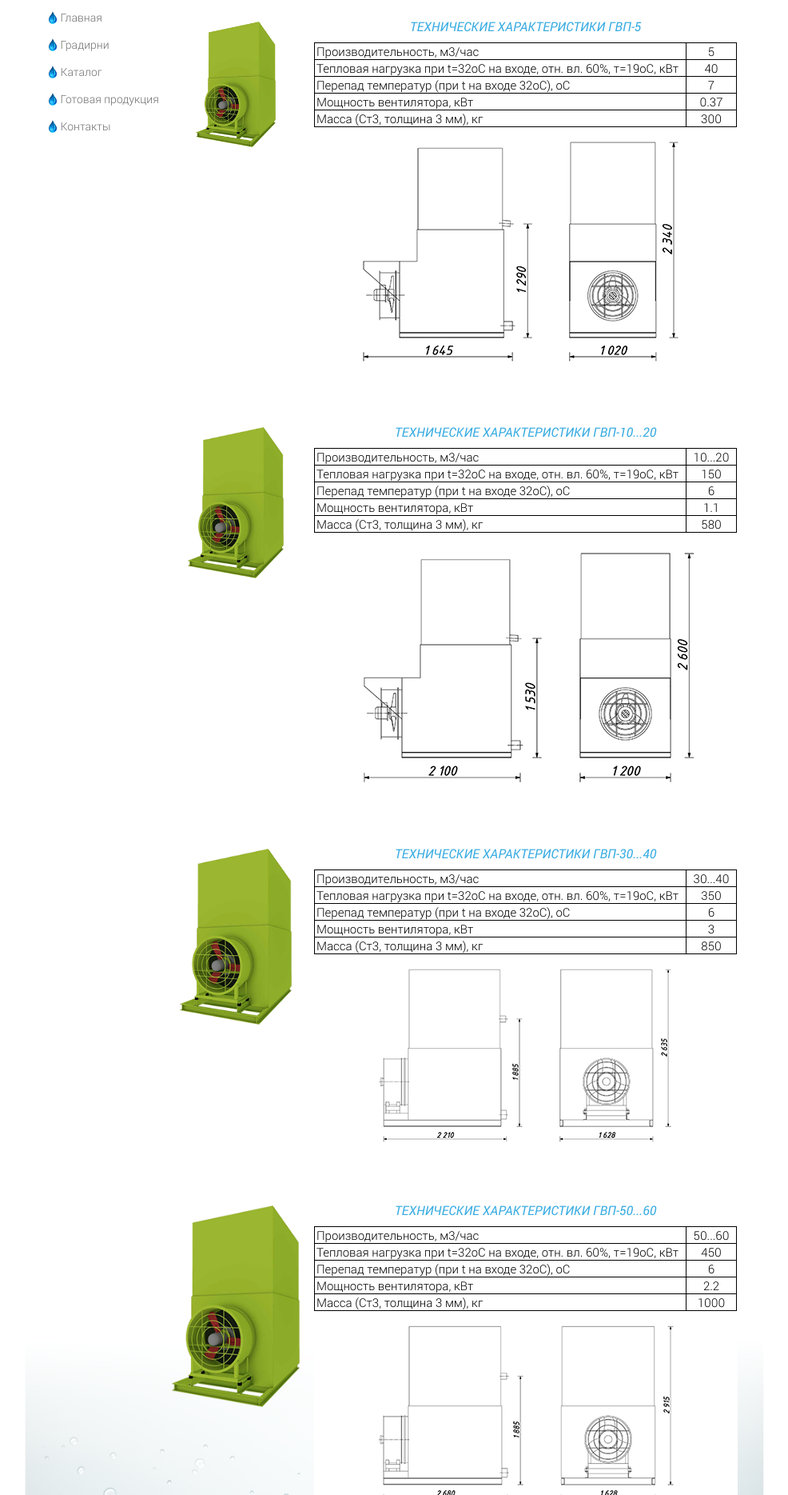
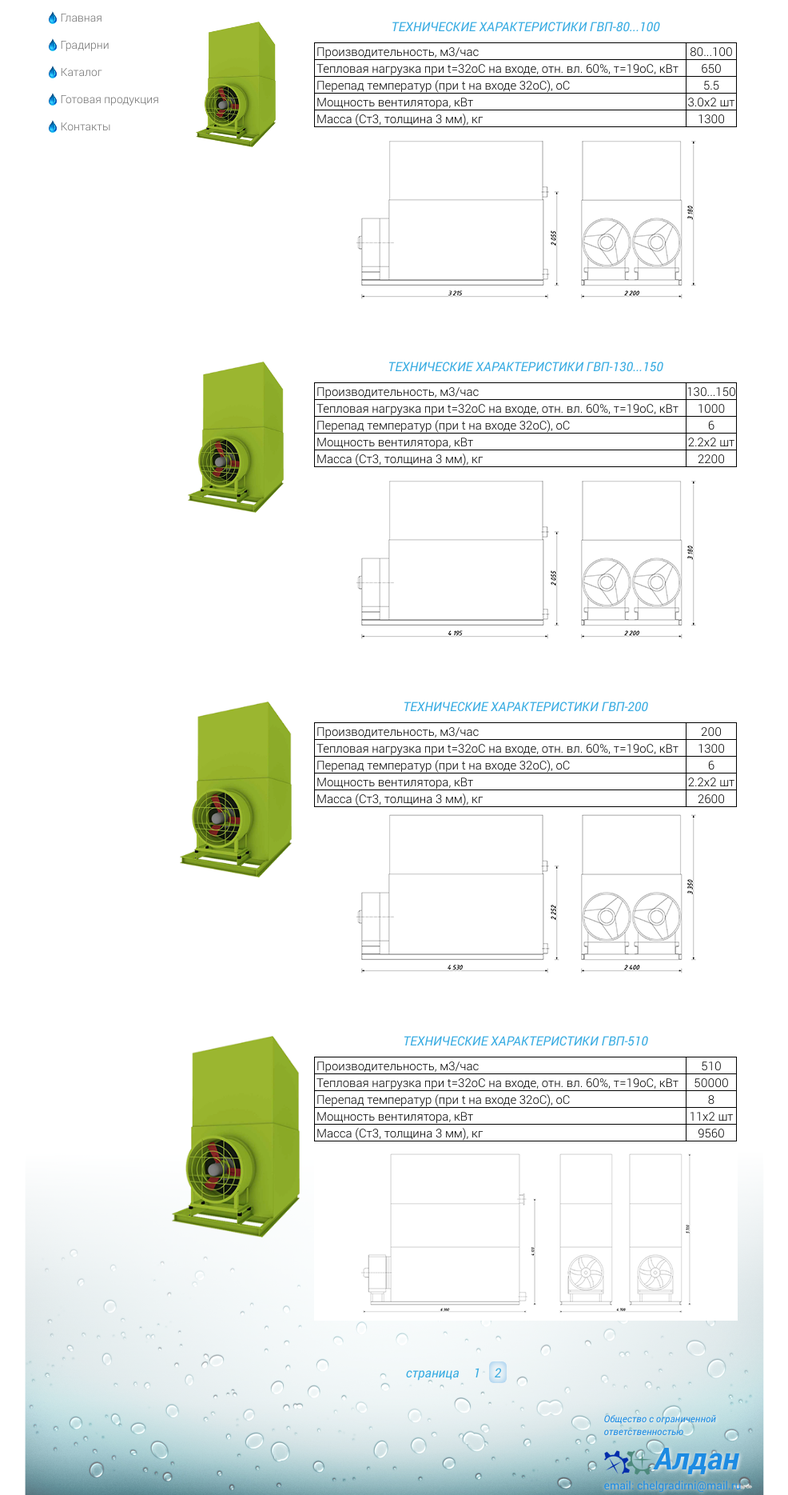
Before and after one commit to TanyuS/Gradirni, a plain HTML site: page index.html in a window 1280 px wide. Shown: the part 411-2280 px from the top of the page at 80% size, without its empty margins (147-1133 px from the left). Drawn offline with Linux system fonts and the light colour scheme.

Commit message:
Page of catalogue
part 2.
Pics have to be changed

```diff
--- a/index.html
+++ b/index.html
@@ -139,7 +139,7 @@
 						</div>
 					</div>
 				</section>
-				<section>
+				<section style="display: none;">
 					<div class="content-main__center">
 						<div class="catalogue">
 							<div class="catalogue__element">
@@ -270,6 +270,138 @@
 						</div>
 					</div>
 				</section>
+				<section>
+					<div class="content-main__center">
+						<div class="catalogue">
+							<div class="catalogue__element">
+								<div class="catalogue-element__pic">
+									<img src="images/catalogue/gvp-5.png" style="width: 100px;">
+								</div>
+								<table class="calatogue-element__table">
+									<caption>Технические характеристики ГВП-80...100</caption>
+									<tr>
+										<td class="table__left">Производительность, м3/час</td>
+										<td class="table__right">80...100</td>
+									</tr>
+									<tr>
+										<td class="table__left">Тепловая нагрузка при t=32оС на входе, отн. вл. 60%, τ=19оС, кВт</td>
+										<td class="table__right">650</td>
+									</tr>
+									<tr>
+										<td class="table__left">Перепад температур (при t на входе 32оС), оС</td>
+										<td class="table__right">5.5</td>
+									</tr>
+									<tr>
+										<td class="table__left">Мощность вентилятора, кВт</td>
+										<td class="table__right">3.0х2 шт</td>
+									</tr>
+									<tr>
+										<td class="table__left">Масса (Ст3, толщина 3 мм), кг</td>
+										<td class="table__right">1300</td>
+									</tr>
+
+								</table>
+								<img src="images/catalogue/gvp-80_.png" class="catalogue-element__scheme">
+							</div>
+							<div class="catalogue__element">
+								<div class="catalogue-element__pic">
+									<img src="images/catalogue/gvp-5.png" style="width: 120px;">
+								</div>
+								<table class="calatogue-element__table">
+									<caption>Технические характеристики ГВП-130...150</caption>
+									<tr>
+										<td class="table__left">Производительность, м3/час</td>
+										<td class="table__right">130...150</td>
+									</tr>
+									<tr>
+										<td class="table__left">Тепловая нагрузка при t=32оС на входе, отн. вл. 60%, τ=19оС, кВт</td>
+										<td class="table__right">1000</td>
+									</tr>
+									<tr>
+										<td class="table__left">Перепад температур (при t на входе 32оС), оС</td>
+										<td class="table__right">6</td>
+									</tr>
+									<tr>
+										<td class="table__left">Мощность вентилятора, кВт</td>
+										<td class="table__right">2.2х2 шт</td>
+									</tr>
+									<tr>
+										<td class="table__left">Масса (Ст3, толщина 3 мм), кг</td>
+										<td class="table__right">2200</td>
+									</tr>
+
+								</table>
+								<img src="images/catalogue/gvp-130_.png" class="catalogue-element__scheme">
+							</div>
+							<div class="catalogue__element">
+								<div class="catalogue-element__pic">
+									<img src="images/catalogue/gvp-5.png" style="width: 140px;">
+								</div>
+								<table class="calatogue-element__table">
+									<caption>Технические характеристики ГВП-200</caption>
+									<tr>
+										<td class="table__left">Производительность, м3/час</td>
+										<td class="table__right">200</td>
+									</tr>
+									<tr>
+										<td class="table__left">Тепловая нагрузка при t=32оС на входе, отн. вл. 60%, τ=19оС, кВт</td>
+										<td class="table__right">1300</td>
+									</tr>
+									<tr>
+										<td class="table__left">Перепад температур (при t на входе 32оС), оС</td>
+										<td class="table__right">6</td>
+									</tr>
+									<tr>
+										<td class="table__left">Мощность вентилятора, кВт</td>
+										<td class="table__right">2.2х2 шт</td>
+									</tr>
+									<tr>
+										<td class="table__left">Масса (Ст3, толщина 3 мм), кг</td>
+										<td class="table__right">2600</td>
+									</tr>
+
+								</table>
+								<img src="images/catalogue/gvp-200_.png" class="catalogue-element__scheme">
+							</div>
+							<div class="catalogue__element">
+								<div class="catalogue-element__pic">
+									<img src="images/catalogue/gvp-5.png" style="width: 160px;">
+								</div>
+								<table class="calatogue-element__table">
+									<caption>Технические характеристики ГВП-510</caption>
+									<tr>
+										<td class="table__left">Производительность, м3/час</td>
+										<td class="table__right">510</td>
+									</tr>
+									<tr>
+										<td class="table__left">Тепловая нагрузка при t=32оС на входе, отн. вл. 60%, τ=19оС, кВт</td>
+										<td class="table__right">50000</td>
+									</tr>
+									<tr>
+										<td class="table__left">Перепад температур (при t на входе 32оС), оС</td>
+										<td class="table__right">8</td>
+									</tr>
+									<tr>
+										<td class="table__left">Мощность вентилятора, кВт</td>
+										<td class="table__right">11х2 шт</td>
+									</tr>
+									<tr>
+										<td class="table__left">Масса (Ст3, толщина 3 мм), кг</td>
+										<td class="table__right">9560</td>
+									</tr>
+
+								</table>
+								<img src="images/catalogue/gvp-510_.png" class="catalogue-element__scheme">
+							</div>
+							<div class="pagination">
+								<span class="pagination__part">cтраница</span>
+								<a href="/catalog/1" class="pagination__link-page pagination__part">1</a>
+								<span class="pagination__current-page pagination__part">2</span>
+
+							</div>
+						</div>
+					</div>
+				</section>
 			</div>
 		</div>
 		<div class="footer">
```
